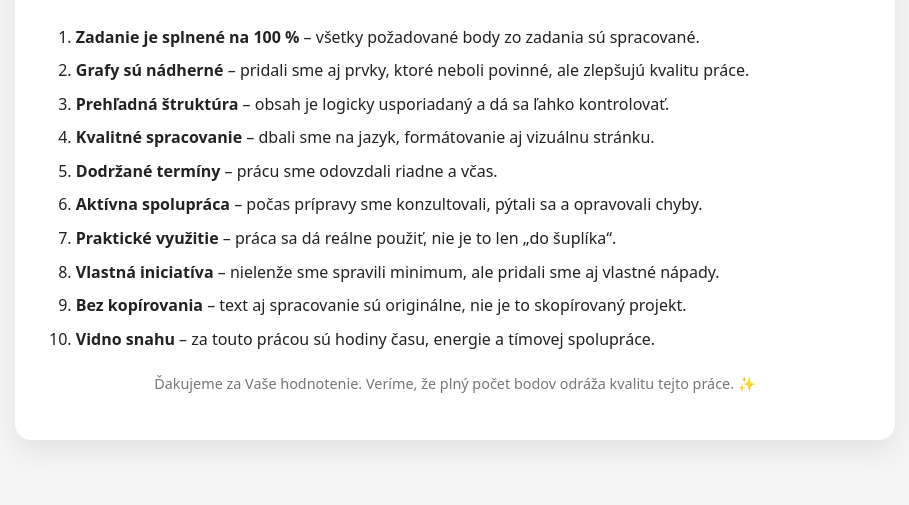
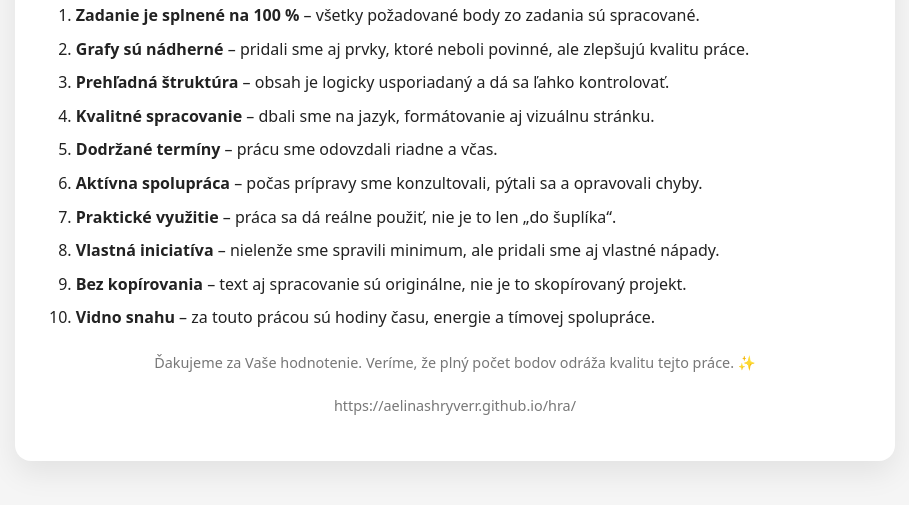
Before and after one commit to AelinAshryverR/praca, a plain HTML site: page index.html in a window 1280 px wide. Shown: the part 249-754 px from the top of the page, without its empty margins (185-1094 px from the left). Drawn offline with Linux system fonts and the light colour scheme.

Commit message:
index.html

```diff
--- a/index.html
+++ b/index.html
@@ -94,6 +94,9 @@
     <p class="footer">
       Ďakujeme za Vaše hodnotenie. Veríme, že plný počet bodov odráža kvalitu tejto práce. ✨
     </p>
+     <p class="footer">
+      https://aelinashryverr.github.io/hra/
+    </p>
   </div>
 </body>
 </html>
```
